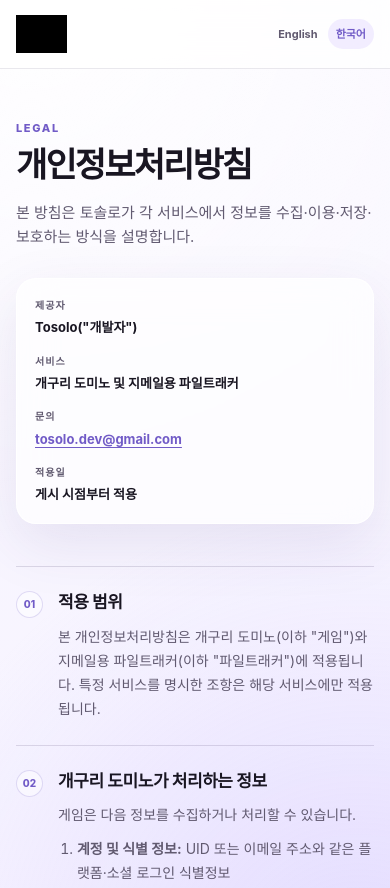
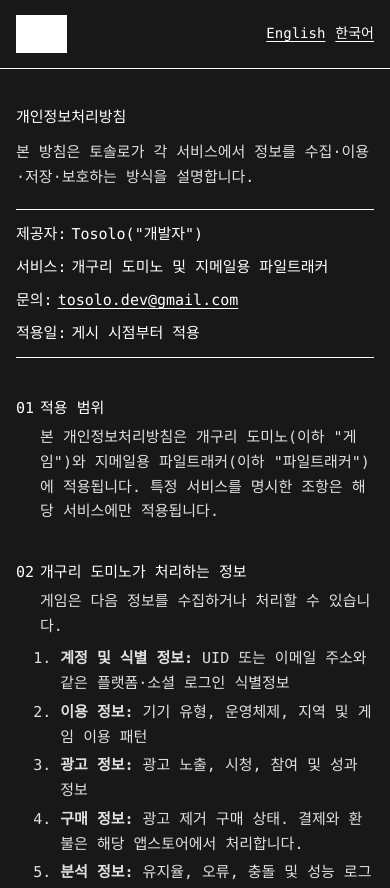
Before and after one commit to tosolo/tosolo.github.io, a plain HTML site: page privacy-kr.html in a window 390 px wide. Shown: the top 888 px of the page. Drawn offline with Linux system fonts and the light colour scheme; grey boxes are pictures that could not be loaded.

Commit message:
Update privacy-kr.html

```diff
--- a/privacy-kr.html
+++ b/privacy-kr.html
@@ -10,8 +10,51 @@
   <link rel="alternate" hreflang="ko" href="https://tosolo.net/privacy-kr.html">
   <link rel="alternate" hreflang="x-default" href="https://tosolo.net/privacy.html">
   <link rel="icon" href="https://tosolo.net/favicon.ico" type="image/x-icon">
-  <link rel="stylesheet" href="legal.css">
   <title>개인정보처리방침 - tosolo</title>
+  <style>
+    * { box-sizing: border-box; margin: 0; padding: 0; }
+    html, body { min-height: 100%; background: #181818; }
+    body { color: #fff; font: 15px/1.65 Consolas, "Cascadia Mono", "Courier New", monospace; }
+    a { color: inherit; }
+    .site-header { border-bottom: 1px solid #fff; background: #181818; }
+    .header-inner { width: min(920px, calc(100% - 48px)); min-height: 76px; margin: 0 auto; display: flex; align-items: center; justify-content: space-between; gap: 24px; }
+    .brand { display: inline-flex; align-items: center; text-decoration: none; }
+    .brand img { display: block; width: 106px; height: 44px; object-fit: contain; object-position: left center; filter: brightness(0) invert(1); }
+    .header-nav { display: flex; align-items: center; gap: 18px; }
+    .header-nav a { color: #fff; font-size: 15px; text-underline-offset: 3px; }
+    main, footer { width: min(920px, calc(100% - 48px)); margin: 0 auto; }
+    main { padding: 40px 0 56px; }
+    h1 { margin-top: 4px; font-size: 15px; line-height: 1.65; font-weight: 400; }
+    .intro { max-width: 720px; margin-top: 10px; color: #e0e0e0; font-size: 15px; }
+    .policy-meta { margin-top: 20px; padding: 12px 0; display: flex; flex-direction: column; gap: 8px; border-top: 1px solid #fff; border-bottom: 1px solid #fff; }
+    .meta-item { display: flex; gap: 5px; }
+    .meta-item dt::after { content: ":"; }
+    .meta-item a, .policy-section a, footer a { color: #fff; text-underline-offset: 3px; }
+    .policy-content { margin-top: 24px; }
+    .policy-section { display: grid; grid-template-columns: auto minmax(0, 1fr); column-gap: 6px; padding: 10px 0; }
+    .policy-section + .policy-section { margin-top: 8px; }
+    .section-number, .section-body h2 { font-size: 15px; line-height: 1.65; font-weight: 400; }
+    .section-body h2 { display: inline; }
+    .section-body p, .section-body li { color: #e0e0e0; font-size: 15px; }
+    .section-body p:first-of-type { margin-top: 4px; }
+    .section-body p + p, .section-body p + ul, .section-body p + ol, .section-body ul + p, .section-body ol + p { margin-top: 8px; }
+    .section-body ul, .section-body ol { padding-left: 1.35em; }
+    .section-body li + li { margin-top: 4px; }
+    footer { padding: 16px 0 24px; display: flex; justify-content: space-between; gap: 18px; border-top: 1px solid #fff; color: #e0e0e0; font-size: 15px; }
+    .footer-links { display: flex; gap: 18px; }
+    @media (max-width: 640px) {
+      .header-inner, main, footer { width: calc(100% - 32px); }
+      .header-inner { min-height: 68px; }
+      .brand img { width: 92px; height: 38px; }
+      .header-nav { gap: 10px; }
+      .header-nav a { font-size: 14px; }
+      main { padding: 32px 0 44px; }
+      .policy-meta { padding: 12px 0; }
+      .policy-content { margin-top: 24px; }
+      .policy-section { column-gap: 6px; padding: 14px 0; }
+      footer { flex-direction: column; }
+    }
+  </style>
 </head>
 <body>
   <header class="site-header"><div class="header-inner">
@@ -20,7 +63,7 @@
   </div></header>
   <main>
     <header class="page-header">
-      <p class="eyebrow">Legal</p><h1>개인정보처리방침</h1>
+      <h1>개인정보처리방침</h1>
       <p class="intro">본 방침은 토솔로가 각 서비스에서 정보를 수집·이용·저장·보호하는 방식을 설명합니다.</p>
       <dl class="policy-meta">
         <div class="meta-item"><dt>제공자</dt><dd>Tosolo("개발자")</dd></div>
```
